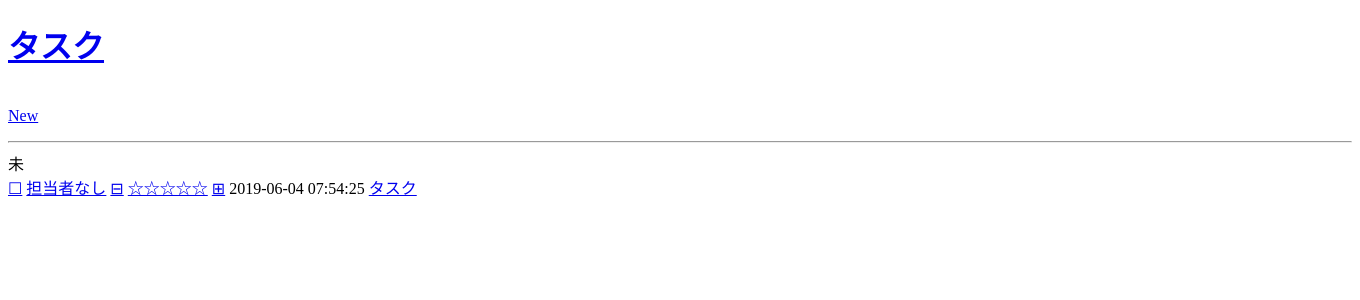
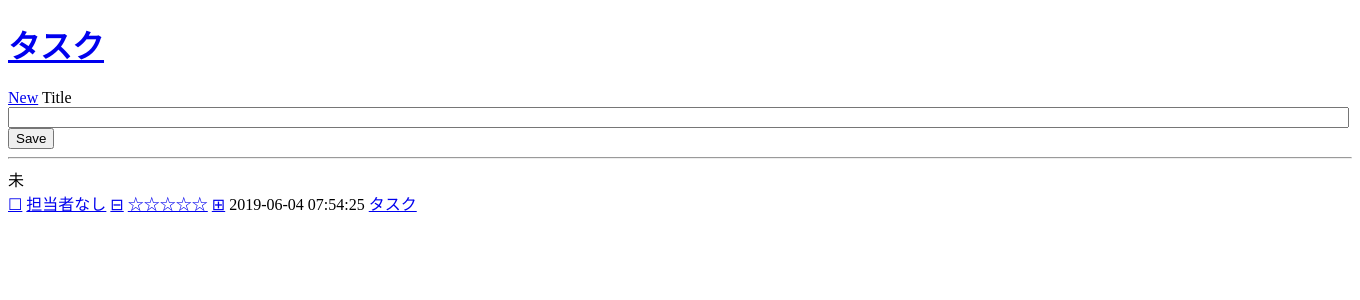
Before and after one commit to ayziao/niascape, a Flask app: page /task in a window 1360 px wide. Shown: the top 300 px of the page. Run offline with Flask 2, Linux system fonts and the light colour scheme; data comes from the database, SQL or seed files in the repository.

Commit message:
機能追加 : nsweb task インデックスページ上部にタイトルだけで投稿できる欄を作る

```diff
--- a/nsweb/task.py
+++ b/nsweb/task.py
@@ -57,7 +57,7 @@ def create():
 	defaulttag = request.args.get('tag', '')
 
 	if request.method == 'POST':
-		owner = request.form['owner']
+		owner = request.args.get('owner', '未定')
 		title = request.form['title']
 		tag = ' ' + request.form['tag'].strip() + ' '
 		body = request.form['body']
--- a/nsweb/templates/task/index.html
+++ b/nsweb/templates/task/index.html
@@ -9,20 +9,32 @@
 <h1><a href="{{ url_for('task.index') }}">タスク</a></h1>
 
 <p>
-	{{ search['owner'] }} {% if search['rate'] %}{{ stars[search['rate']|int] }}{% endif %} {{ search['tag'] }}<br>
+	{{ search['owner'] }} {% if search['rate'] %}{{ stars[search['rate']|int] }}{% endif %} {{ search['tag'] }}
+</p>
+<form method="post" action="{{ url_for('task.create') }}">
 	<a href="{{ url_for('task.create', owner=search['owner'], tag=search['tag']) }}">New</a>
-</p>
+
+	<label for="title">Title</label>
+	<input name="title" id="title" style="width:100em;" value="{{ request.form['title'] }}" required>
+	<input type="submit" value="Save">
+
+	<input type="hidden" name="owner" id="owner" value="{{ search['owner'] }}">
+	<input type="hidden" name="tag" id="tag" value="{{ search['tag'] }}">
+	<input type="hidden" name="body" id="body" value="">
+</form>
+
 
 {% for key, value in tasks.items() %}
 
-<hr>{{ key }}<br>
+<hr>
+{{ key }}<br>
 
 {% for task in value %}
 
 {% if task['状態'] == '完' %}
-	<a href="{{ url_for('task.restore', number=task['連番']) }}">☑</a>
+<a href="{{ url_for('task.restore', number=task['連番']) }}">☑</a>
 {% else %}
-	<a href="{{ url_for('task.done', number=task['連番']) }}">☐</a>
+<a href="{{ url_for('task.done', number=task['連番']) }}">☐</a>
 {% endif %}
 
 
```
